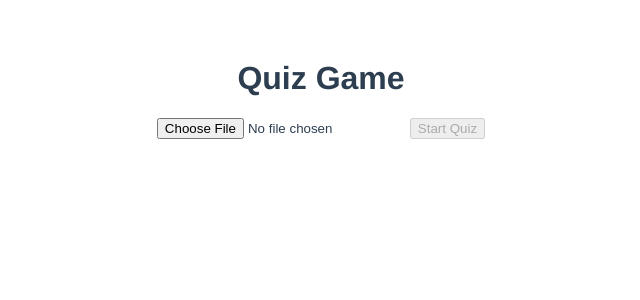
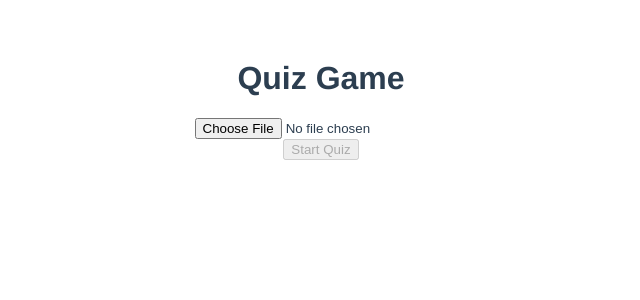
Before and after one commit to diegoag30/random-quiz, a Vue app in the folder quiz-app/: page / in a window 1280 px wide. Shown: the top 300 px of the page, without its empty margins (319-959 px from the left). Built offline with nearby package versions, Linux system fonts and the light colour scheme.

Commit message:
refactor: CsvReader extracted as a component

```diff
--- a/quiz-app/src/App.vue
+++ b/quiz-app/src/App.vue
@@ -2,7 +2,7 @@
   <div id="app">
     <h1>Quiz Game</h1>
     <div v-if="!quizStarted">
-      <input type="file" @change="loadQuestions" />
+      <CsvReaderComponent @questions-loaded="setQuestions" />
       <button @click="startQuiz" :disabled="!questionsLoaded">
         Start Quiz
       </button>
@@ -25,8 +25,9 @@
 </template>
 
 <script>
-import Papa from "papaparse";
+import CsvReaderComponent from "./components/CsvReaderComponent.vue";
 import QuestionComponent from "./components/QuestionComponent.vue";
+
 export default {
   name: "App",
   data() {
@@ -40,29 +41,12 @@ export default {
   },
   components: {
     QuestionComponent,
+    CsvReaderComponent,
   },
   methods: {
-    loadQuestions(event) {
-      const file = event.target.files[0];
-      if (file) {
-        const reader = new FileReader();
-        reader.onload = () => {
-          const csvContent = reader.result;
-          Papa.parse(csvContent, {
-            header: false,
-            skipEmptyLines: true,
-            complete: (results) => {
-              this.questions = results.data.map((row) => ({
-                question: row[0],
-                answer: row[1],
-                options: row.slice(2),
-              }));
-              this.questionsLoaded = true;
-            },
-          });
-        };
-        reader.readAsText(file);
-      }
+    setQuestions(questions) {
+      this.questions = questions;
+      this.questionsLoaded = true;
     },
     startQuiz() {
       this.quizStarted = true;
--- /dev/null
+++ b/quiz-app/src/components/CsvReaderComponent.vue
@@ -0,0 +1,42 @@
+<template>
+  <div>
+    <input type="file" @change="loadQuestions" />
+  </div>
+</template>
+
+<script>
+import Papa from "papaparse";
+
+export default {
+  name: "CsvReaderComponent",
+  methods: {
+    loadQuestions(event) {
+      const file = event.target.files[0];
+      if (file) {
+        const reader = new FileReader();
+        reader.onload = () => {
+          const csvContent = reader.result;
+          Papa.parse(csvContent, {
+            header: false,
+            skipEmptyLines: true,
+            complete: (results) => {
+              const questions = results.data.map(
+                (row) => (
+                  console.log(row),
+                  {
+                    question: row[0],
+                    answer: row[1],
+                    options: row.slice(2),
+                  }
+                )
+              );
+              this.$emit("questions-loaded", questions);
+            },
+          });
+        };
+        reader.readAsText(file);
+      }
+    },
+  },
+};
+</script>
```
